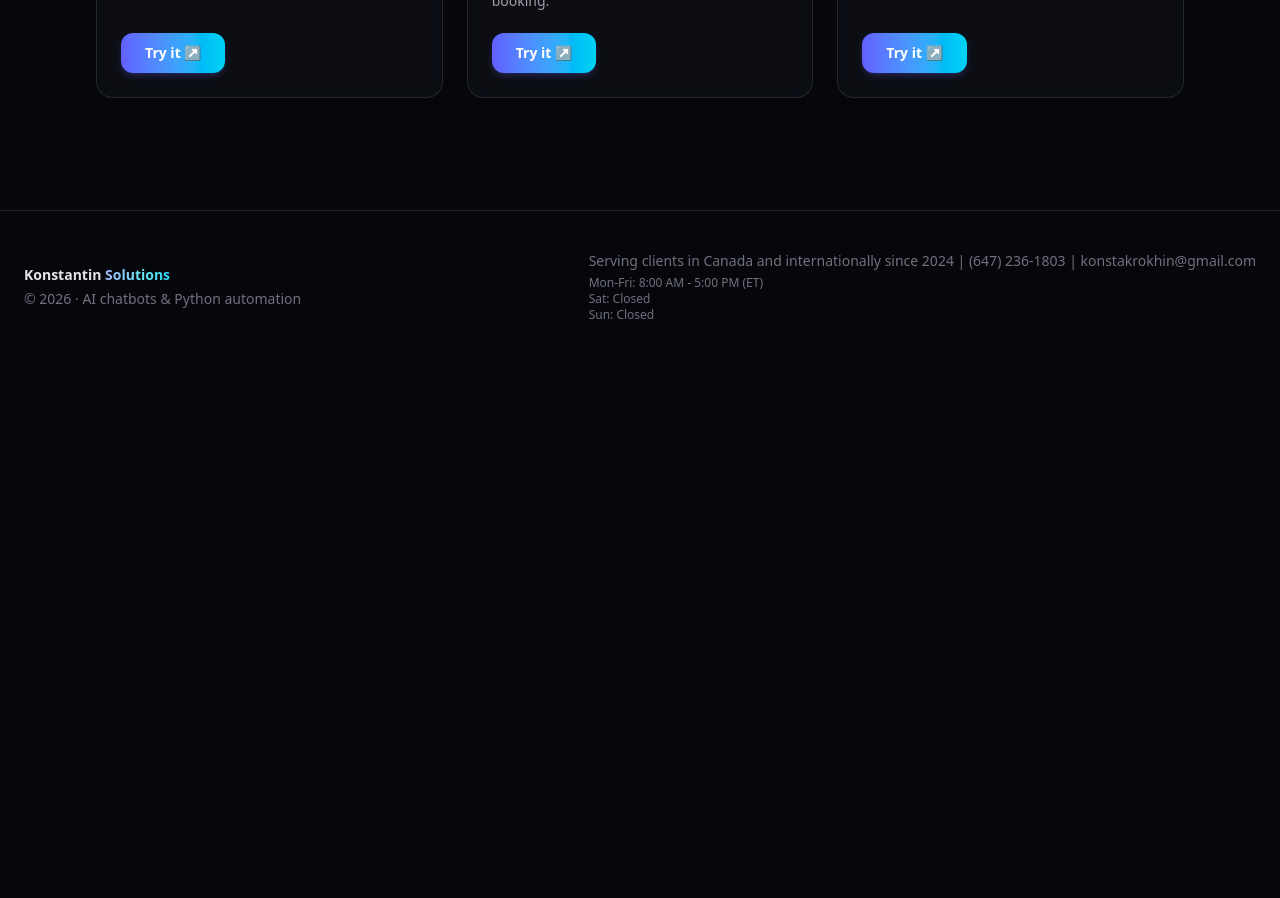
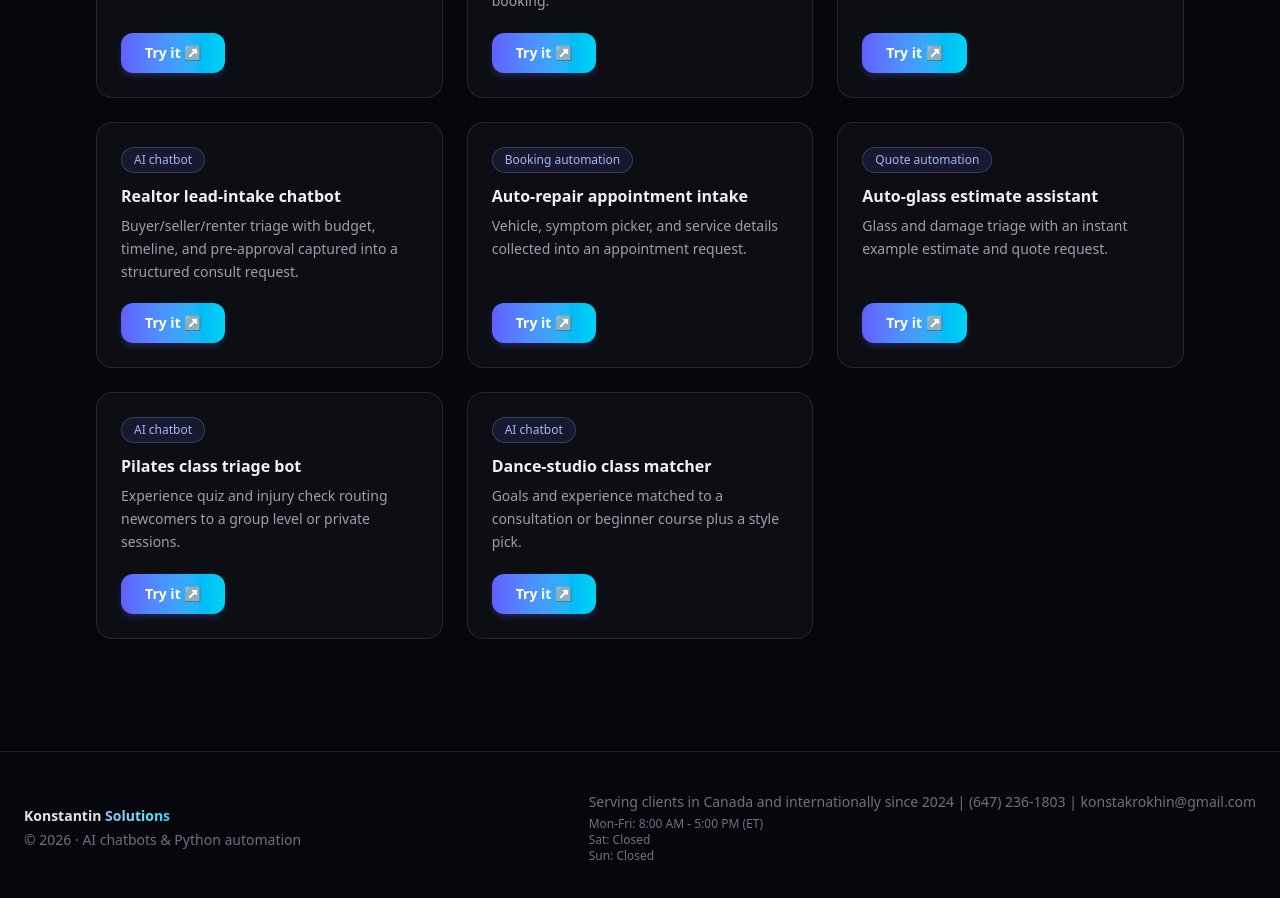
Before and after one commit to Konstantin-Krokhin/konstantin-portfolio, a Next.js app in the folder apps/web/: page /demo in a window 1280 px wide. Shown: the part 1540-2438 px from the top of the page. Before the commit the page ends 1903 px from the top, so only its background shows below. Built offline with nearby package versions, Linux system fonts and the light colour scheme.

Commit message:
Add 5 new demo prototypes to index (share URLs pending publish)

```diff
--- a/apps/web/src/app/demo/_demo.ts
+++ b/apps/web/src/app/demo/_demo.ts
@@ -115,4 +115,44 @@ export const prototypeDemos: PrototypeDemo[] = [
       "Instant example estimate by subject and grade, plus free trial class booking.",
     url: "https://muse.ai/s/tutoring-quote-and-trial-booking-demo-jp6kuxnxq0dxa9",
   },
+  // TODO (2026-09-28): paste the 5 public muse.ai/s/ share URLs below after
+  // Konstantin gives one-tap publish approval for each artifact in his app.
+  // Artifacts cannot be published programmatically. Slugs:
+  // realtor-lead-intake-demo, auto-repair-intake-demo, auto-glass-estimate-demo,
+  // pilates-class-triage-demo, dance-studio-matcher-demo.
+  {
+    title: "Realtor lead-intake chatbot",
+    tag: "AI chatbot",
+    blurb:
+      "Buyer/seller/renter triage with budget, timeline, and pre-approval captured into a structured consult request.",
+    url: "",
+  },
+  {
+    title: "Auto-repair appointment intake",
+    tag: "Booking automation",
+    blurb:
+      "Vehicle, symptom picker, and service details collected into an appointment request.",
+    url: "",
+  },
+  {
+    title: "Auto-glass estimate assistant",
+    tag: "Quote automation",
+    blurb:
+      "Glass and damage triage with an instant example estimate and quote request.",
+    url: "",
+  },
+  {
+    title: "Pilates class triage bot",
+    tag: "AI chatbot",
+    blurb:
+      "Experience quiz and injury check routing newcomers to a group level or private sessions.",
+    url: "",
+  },
+  {
+    title: "Dance-studio class matcher",
+    tag: "AI chatbot",
+    blurb:
+      "Goals and experience matched to a consultation or beginner course plus a style pick.",
+    url: "",
+  },
 ];
```
